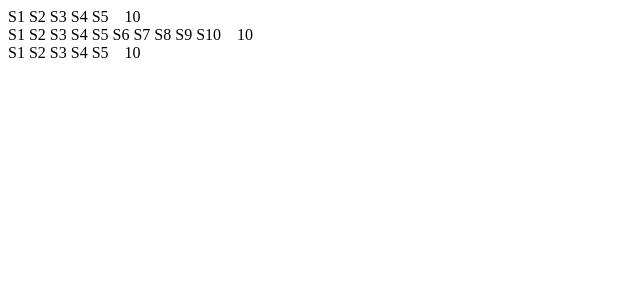
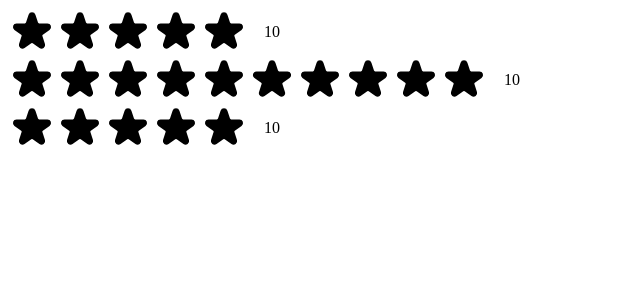
Before and after one commit to MichaelKleemoff/usePopcorn-react, a React app: page / in a window 1280 px wide. Shown: the top 300 px of the page, without its empty margins (0-640 px from the left). Built offline with nearby package versions, Linux system fonts and the light colour scheme; the HTML template or start-up script is replaced by a standard one.

Commit message:
Start building 'Star' component.

```diff
--- a/src/StarRating.jsx
+++ b/src/StarRating.jsx
@@ -7,7 +7,6 @@
 
 const starContainerStyle = {
 	display: 'flex',
-	gap: '4px',
 };
 
 const textStyle = {
@@ -20,7 +19,7 @@
 		<div style={containerStyle}>
 			<div style={starContainerStyle}>
 				{Array.from({ length: maxRating }, (_, i) => (
-					<span key={i}>S{i + 1}</span>
+					<Star key={i} />
 				))}
 			</div>
 			<p style={textStyle}>10</p>
@@ -29,6 +28,28 @@
 };
 
 export default StarRating;
+
+const starStyle = {
+	width: '48px',
+	height: '48px',
+	display: 'block',
+	cursor: 'pointer',
+};
+
+function Star() {
+	return (
+		<span role='button' style={starStyle}>
+			<svg
+				xmlns='http://www.w3.org/2000/svg'
+				viewBox='0 0 20 20'
+				fill='#000'
+				stroke='#000'
+			>
+				<path d='M9.049 2.927c.3-.921 1.603-.921 1.902 0l1.07 3.292a1 1 0 00.95.69h3.462c.969 0 1.371 1.24.588 1.81l-2.8 2.034a1 1 0 00-.364 1.118l1.07 3.292c.3.921-.755 1.688-1.54 1.118l-2.8-2.034a1 1 0 00-1.175 0l-2.8 2.034c-.784.57-1.838-.197-1.539-1.118l1.07-3.292a1 1 0 00-.364-1.118L2.98 8.72c-.783-.57-.38-1.81.588-1.81h3.461a1 1 0 00.951-.69l1.07-3.292z' />
+			</svg>
+		</span>
+	);
+}
 
 /*
 FULL STAR
```
